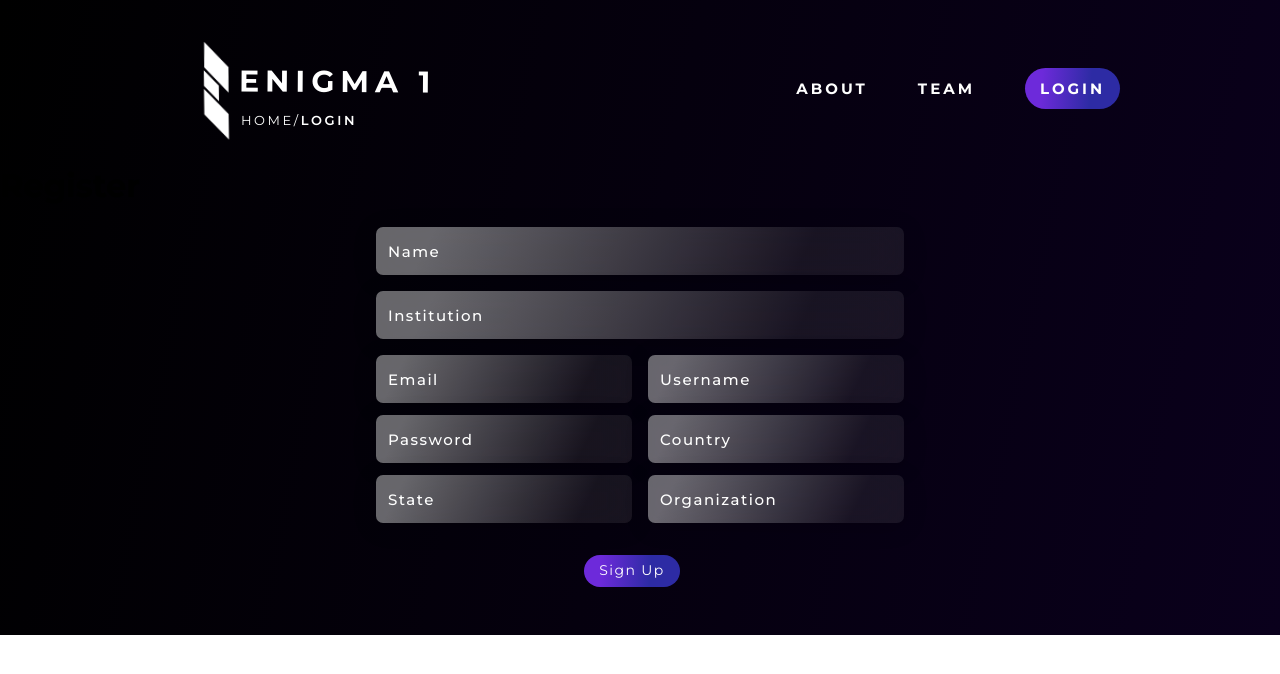
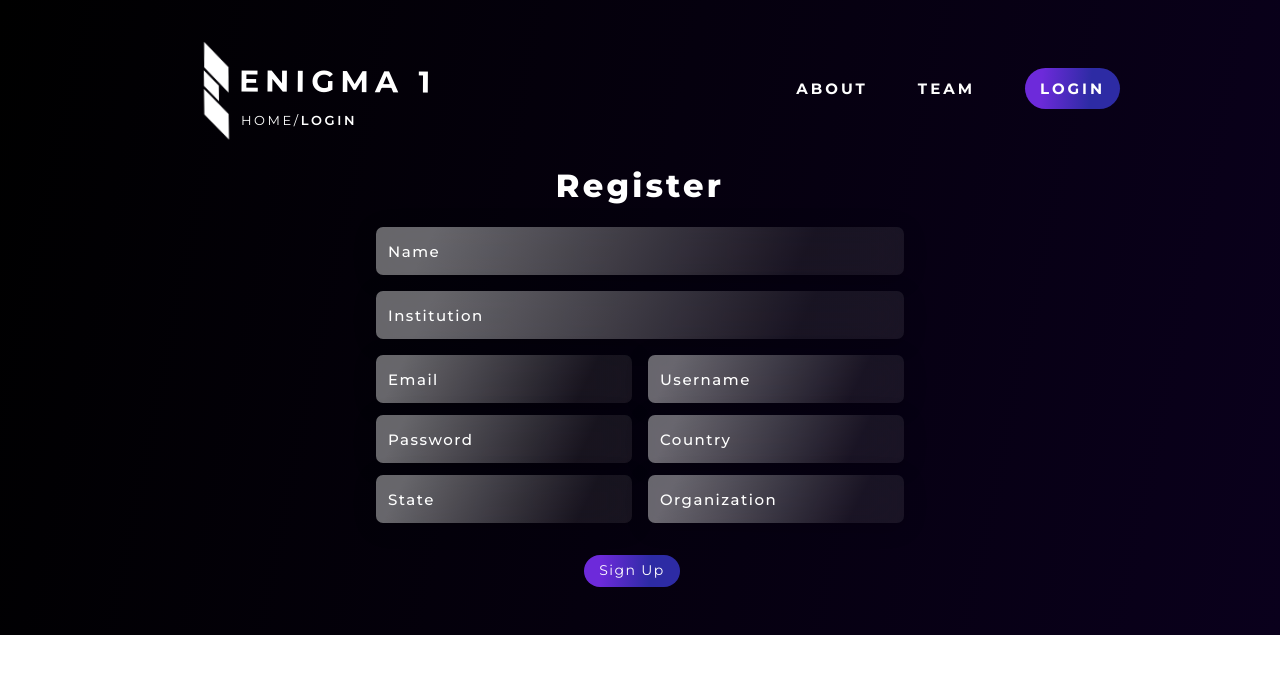
Before and after one commit to AnmolBansalDEV/SIH, a React (Create React App) app: page /register in a window 1280 px wide. Shown: the top 674 px of the page. Built offline with nearby package versions, Linux system fonts and the light colour scheme.

Commit message:
register page

```diff
--- a/src/registration-page.css
+++ b/src/registration-page.css
@@ -2,6 +2,18 @@
     background: linear-gradient(101.67deg, #000000 0%, #0A001C 100%);
     padding-bottom: 3rem;
     /* text-align: center; */
+}
+.registration-page > h1{
+    font-family: 'Montserrat';
+font-style: normal;
+font-weight: 800;
+font-size: 32px;
+line-height: 39px;
+/* identical to box height */
+text-align: center;
+letter-spacing: 0.1em;
+
+color: #FFFFFF;
 }
 .registration-input{
     background: linear-gradient(116.92deg, rgba(255, 255, 255, 0.4) 10.83%, rgba(198, 194, 194, 0.1) 80.06%);
```
